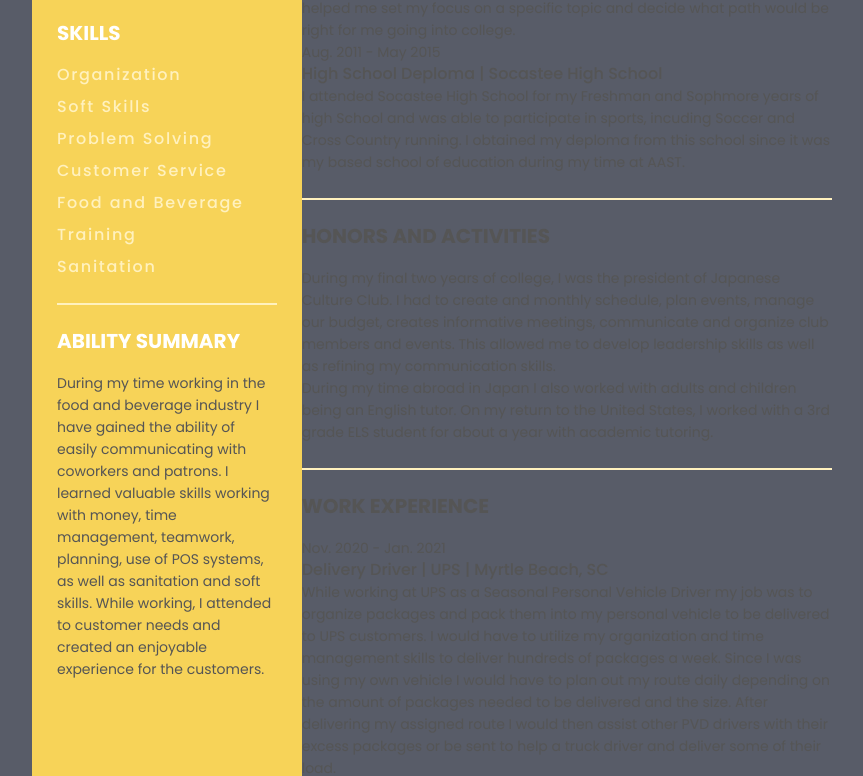
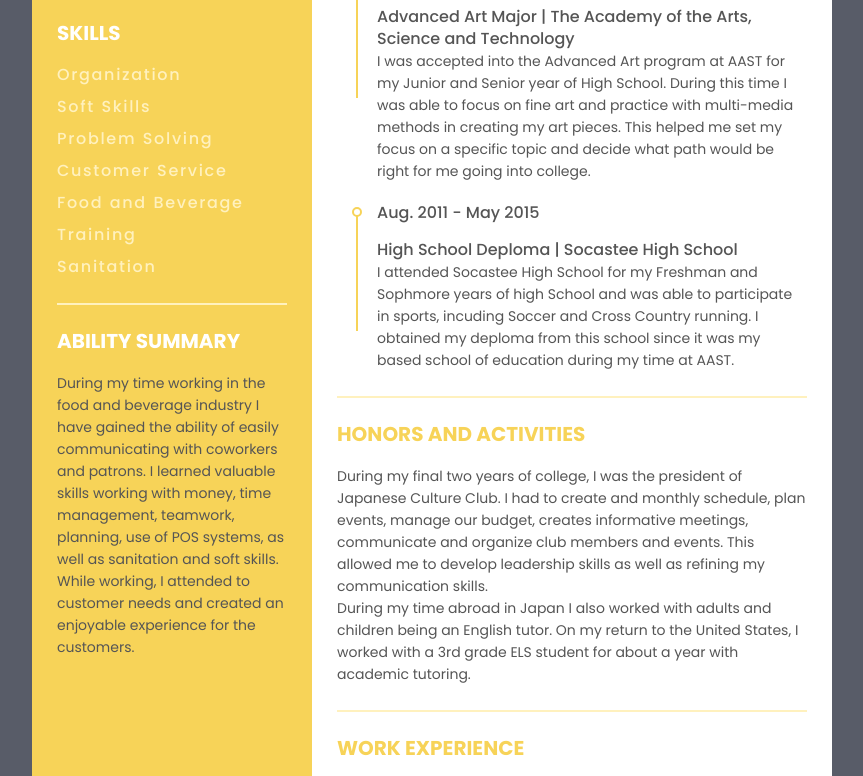
Before and after one commit to madilloyd/resume-jan-2021, a plain HTML site: page index.html in a window 1280 px wide. Shown: the part 632-1408 px from the top of the page, without its empty margins (208-1071 px from the left). Drawn offline with Linux system fonts and the light colour scheme.

Commit message:
added style to education and work sections, building graphics

```diff
--- a/resources/css/style.css
+++ b/resources/css/style.css
@@ -124,3 +124,61 @@ body{
     letter-spacing: 0.12em;
     word-spacing: 0.05em;
 }
+
+/*Right side*/
+.resume .resume_right{
+    width: 520px;
+    background: #fff;
+    padding: 25px;
+}
+
+.resume .resume_right .bold{
+    color:#F7D358;
+}
+
+.resume .resume_right .resume_work ul,
+.resume .resume_right .resume_education ul{
+    padding-left: 40px;
+    overflow: hidden;
+}
+
+.resume .resume_right ul li{
+    position: relative;
+}
+
+.resume .resume_right ul li .date{
+    font-size: 16px;
+    font-weight: 500;
+    margin-bottom: 15px;
+}
+
+.resume .resume_right ul li .info{
+    margin-bottom: 20px;
+}
+
+.resume .resume_right ul li:last-child .info{
+    margin-bottom: 0;
+}
+
+.resume .resume_right .resume_work ul li:before,
+.resume .resume_right .resume_education ul li:before{
+    content: "";
+    position: absolute;
+    top: 5px;
+    left: -25px;
+    width: 6px;
+    height: 6px;
+    border-radius: 50%;
+    border: 2px solid #F7D358;
+}
+
+.resume .resume_right .resume_work ul li:after,
+.resume .resume_right .resume_education ul li:after{
+    content: "";
+    position: absolute;
+    top: 14px;
+    left: -21px;
+    width: 2px;
+    height: 115px;
+    background: #F7D358;
+}
```
